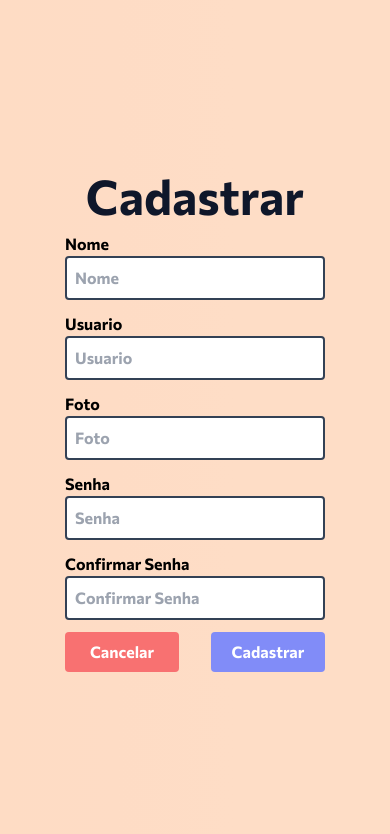
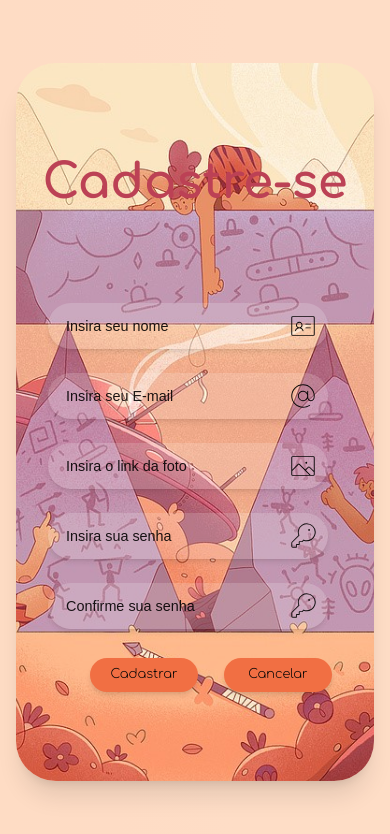
Before and after one commit to Fertilesoil/blogpessoal_frontend, a React (Vite) app: page /cadastro in a window 390 px wide. Shown: the top 834 px of the page. Built offline with nearby package versions, Linux system fonts and the light colour scheme; a web font is replaced by a local one; what ldrs would draw is missing.

Commit message:
Refatoração de estilização da página de Cadastro

```diff
--- a/src/pages/cadastro/Cadastro.css
+++ b/src/pages/cadastro/Cadastro.css
@@ -1,8 +1,83 @@
-.fundoCadastro {
+/* .fundoCadastro {
   background-image: url("https://i.imgur.com/ZZFAmzo.jpg");
   background-repeat: no-repeat;
   width: 100%;
   min-height: 100vh;
   background-size: cover;
   background-position: center;
+} */
+
+.fonte {
+  font-family: 'Comfortaa', sans-serif;
 }
+
+.bg-img-2 {
+  background-image: url(/src/assets/img/img-cadastro.jpg);
+  background-size: cover;
+  background-repeat: no-repeat;
+  background-position: center;
+  object-fit: fill;
+  display: block;
+}
+
+.bg-forms-2 {
+  background-color: rgba(255, 255, 255, 0.19);
+  opacity: 0.98;
+}
+.bg {
+  background-image: url(../../assets/img/original2.jpg);
+  background-repeat: no-repeat;
+  background-position: center;
+  background-size: cover;
+}
+
+@media screen and (width <= 1080px) {
+
+  .bg {
+    background-image: url(../../assets/img/original2.jpg);
+    background-repeat: no-repeat;
+    background-position: center;
+    background-size: cover;
+  }
+
+  .img-forms {
+    border-radius: 2.5rem;
+  }
+  .caixa-encolhida-2 {
+    display: flex;
+    justify-content: center;
+    align-items: center;
+    width: 30rem;
+    margin: 0 1rem 0 1rem;
+  }
+
+  .img-lateral {
+    display: none;
+  }
+}
+
+@media screen and (width <= 550px) {
+
+  .bg {
+    background-image: url(../../assets/img/original2.jpg);
+    background-repeat: no-repeat;
+    background-position: center;
+    background-size: cover;
+  }
+
+  div.caixa-encolhida-2 {
+    display: flex;
+    justify-content: center;
+    align-items: center;
+    width: 25rem;
+    margin: 0 1rem 0 1rem;
+  }
+
+  button.fonte {
+    font-size: 0.8rem;
+  }
+
+  button.btn {
+    width: 37%;
+  }
+}
--- a/src/pages/cadastro/Cadastro.tsx
+++ b/src/pages/cadastro/Cadastro.tsx
@@ -1,12 +1,12 @@
 import { ChangeEvent, FormEvent, useEffect, useState } from 'react'
-import { RotatingLines } from 'react-loader-spinner'
 import { useNavigate } from 'react-router-dom'
-
 import { toastAlerta } from '../../utils/toastAlerta'
 import { cadastrarUsuario } from '../../services/Service'
 import UsuarioLogin from '../../models/UsuarioLogin'
-
 import './Cadastro.css'
+import { At, IdentificationCard, Key, Image } from '@phosphor-icons/react'
+import { treadmill } from 'ldrs'
+treadmill.register('l-treadmill')
 
 function Cadastro() {
    const navigate = useNavigate()
@@ -20,7 +20,7 @@ function Cadastro() {
       usuario: '',
       senha: '',
       foto: '',
-      token:""
+      token: ""
    })
 
    useEffect(() => {
@@ -68,94 +68,198 @@ function Cadastro() {
    }
 
    return (
-      <div className="grid grid-cols-1 lg:grid-cols-2 h-screen place-items-center font-bold">
-         <div className="fundoCadastro hidden lg:block"></div>
-         <form
-            className='flex justify-center items-center flex-col w-2/3 gap-3'
-            onSubmit={cadastrarNovoUsuario}>
-            <h2 className='text-slate-900 text-5xl'>Cadastrar</h2>
-            <div className="flex flex-col w-full">
-               <label htmlFor="nome">Nome</label>
-               <input
+
+      <section className='w-[100%] h-[100vh] flex justify-center items-center'>
+
+         <div className="caixa-encolhida-2 flex items-center w-[60rem] h-[85%] rounded-[2.5rem] border-none shadow-xl">
+            {/* <div className="img-lateral bg-img-2 w-[25rem] h-[100%] min-h-[80vh] rounded-l-[2.5rem] border-none outline-none"> </div> */}
+
+            <div className="bg-forms-2 img-forms bg w-[100%] h-[100%] min-h-[80vh] flex flex-col justify-evenly rounded-[2.5rem] border-none outline-none">
+
+               <div className="rounded-[2.5rem] border-none outline-none">
+                  <h1 className='text-[3em] text-center text-[#bb3e53] font-extrabold'>Cadastre-se</h1>
+               </div>
+
+               <form className='flex flex-col justify-center items-center gap-6 rounded-[2.5rem] border-none outline-none ml-8' onSubmit={cadastrarNovoUsuario}>
+
+                  <div className='w-[100%] h-[23%]  flex items-center justify-center'>
+                     <label htmlFor="nome"></label>
+                     <input className='font bg-forms-2 text-[0.9rem] cursor-pointer border-none outline-none opacity-90 rounded-[3rem] p-3 w-[100%] h-[100%] placeholder:text-black placeholder:font-[300] placeholder:indent-1.5 focus:opacity-100 focus:p-4 focus:duration-200 focus:font-[600] shadow-md'
+                        placeholder='Insira seu nome'
                         type="text"
                         id="nome"
                         name="nome"
-                  placeholder="Nome"
-                  className="border-2 border-slate-700 rounded p-2"
                         value={usuario.nome}
-                  onChange={(e: ChangeEvent<HTMLInputElement>) => atualizarEstado(e)}
-               />
+                        onChange={(e: ChangeEvent<HTMLInputElement>) => atualizarEstado(e)} />
+                     <i className='bg-forms-2 cursor-pointer p-2 bg-transparent relative right-12 border-none outline-none rounded-[3rem]'><IdentificationCard size={30} weight="thin" /></i>
                   </div>
-            <div className="flex flex-col w-full">
-               <label htmlFor="usuario">Usuario</label>
-               <input
+
+                  <div className='w-[100%] h-[23%]  flex items-center justify-center'>
+                     <label htmlFor="usuario"></label>
+                     <input className='font bg-forms-2 text-[0.9rem] cursor-pointer border-none outline-none opacity-90 rounded-[3rem] p-3 w-[100%] h-[100%] placeholder:text-black placeholder:font-[300] placeholder:indent-1.5 focus:opacity-100 focus:p-4 focus:duration-200 focus:font-[600] shadow-md'
+                        placeholder='Insira seu E-mail'
                         type="text"
                         id="usuario"
                         name="usuario"
-                  placeholder="Usuario"
-                  className="border-2 border-slate-700 rounded p-2"
                         value={usuario.usuario}
-                  onChange={(e: ChangeEvent<HTMLInputElement>) => atualizarEstado(e)}
-               />
+                        onChange={(e: ChangeEvent<HTMLInputElement>) => atualizarEstado(e)} />
+                     <i className='bg-forms-2 cursor-pointer p-2 bg-transparent relative right-12 border-none outline-none rounded-[3rem]'><At size={30} weight="thin" /></i>
                   </div>
-            <div className="flex flex-col w-full">
-               <label htmlFor="foto">Foto</label>
-               <input
+
+                  <div className='w-[100%] h-[23%]  flex items-center justify-center'>
+                     <label htmlFor="foto"></label>
+                     <input className='font bg-forms-2 text-[0.9rem] cursor-pointer border-none outline-none opacity-90 rounded-[3rem] p-3 w-[100%] h-[100%] placeholder:text-black placeholder:font-[300] placeholder:indent-1.5 focus:opacity-100 focus:p-4 focus:duration-200 focus:font-[600] shadow-md'
+                        placeholder='Insira o link da foto'
                         type="text"
                         id="foto"
                         name="foto"
-                  placeholder="Foto"
-                  className="border-2 border-slate-700 rounded p-2"
                         value={usuario.foto}
-                  onChange={(e: ChangeEvent<HTMLInputElement>) => atualizarEstado(e)}
-               />
+                        onChange={(e: ChangeEvent<HTMLInputElement>) => atualizarEstado(e)} />
+                     <i className='bg-forms-2 cursor-pointer p-2 bg-transparent relative right-12 border-none outline-none rounded-[3rem]'><Image size={30} weight="thin" /></i>
                   </div>
-            <div className="flex flex-col w-full">
-               <label htmlFor="senha">Senha</label>
-               <input
+
+                  <div className='w-[100%] h-[23%]  flex items-center justify-center'>
+                     <label htmlFor="senha"></label>
+                     <input className='font bg-forms-2 text-[0.9rem] cursor-pointer border-none outline-none opacity-90 rounded-[3rem] p-3 w-[100%] h-[100%] placeholder:text-black placeholder:font-[300] placeholder:indent-1.5 focus:opacity-100 focus:p-4 focus:duration-200 focus:font-[600] shadow-md'
+                        placeholder='Insira sua senha'
                         type="password"
                         id="senha"
                         name="senha"
-                  placeholder="Senha"
-                  className="border-2 border-slate-700 rounded p-2"
                         value={usuario.senha}
-                  onChange={(e: ChangeEvent<HTMLInputElement>) => atualizarEstado(e)}
-               />
+                        onChange={(e: ChangeEvent<HTMLInputElement>) => atualizarEstado(e)} />
+                     <i className='bg-forms cursor-pointer p-2 bg-transparent relative right-12 border-none outline-none rounded-[3rem]'><Key size={30} weight="thin" /></i>
                   </div>
-            <div className="flex flex-col w-full">
-               <label htmlFor="confirmarSenha">Confirmar Senha</label>
-               <input
+
+                  <div className='w-[100%] h-[23%]  flex items-center justify-center'>
+                     <label htmlFor="confirmarSenha"></label>
+                     <input className='font bg-forms-2 text-[0.9rem] cursor-pointer border-none outline-none opacity-90 rounded-[3rem] p-3 w-[100%] h-[100%] placeholder:text-black placeholder:font-[300] placeholder:indent-1.5 focus:opacity-100 focus:p-4 focus:duration-200 focus:font-[600] shadow-md'
+                        placeholder='Confirme sua senha'
                         type="password"
                         id="confirmarSenha"
                         name="confirmarSenha"
-                  placeholder="Confirmar Senha"
-                  className="border-2 border-slate-700 rounded p-2"
                         value={confirmaSenha}
-                  onChange={(e: ChangeEvent<HTMLInputElement>) => handleConfirmarSenha(e)}
-               />
+                        onChange={(e: ChangeEvent<HTMLInputElement>) => handleConfirmarSenha(e)} />
+                     <i className='bg-forms cursor-pointer p-2 bg-transparent relative right-12 border-none outline-none rounded-[3rem]'><Key size={30} weight="thin" /></i>
                   </div>
-            <div className="flex justify-around w-full gap-8">
-               <button
-                  className='rounded text-white bg-red-400 hover:bg-red-700 w-1/2 py-2'
-                  onClick={retornar}>
-                  Cancelar
+
+                  <div className="flex justify-evenly items-center w-[90%]">
+                     <button type='submit' className='btn flex justify-center items-center fonte w-[25%] h-[80%] rounded-[2.5rem] bg-[#f16d41] font-[300] text-[1.1rem] shadow-md hover:h-[73%] hover:w-[27%] duration-300 ease-in-out focus:w-[23%] focus:h-[68%]'>
+                        {isLoading ? <l-treadmill
+                           color={'#f5f5f5'}
+                           size={40}
+                           speed={0.9}
+                        /> :
+                           <span className='flex items-center p-3'>Cadastrar</span>}
                      </button>
-               <button
-                  className='rounded text-white bg-indigo-400 hover:bg-indigo-900 w-1/2
-                                             py-2 flex justify-center'
-                  type='submit'>
-                  {isLoading ? <RotatingLines
-                     strokeColor="white"
-                     strokeWidth="5"
-                     animationDuration="0.75"
-                     width="24"
-                     visible={true}
-                  /> :
-                     <span>Cadastrar</span>}
+
+                     <button onClick={retornar} className='btn flex justify-center items-center fonte w-[25%] h-[80%] rounded-[2.5rem] bg-[#f16d41] font-[300] text-[1.1rem] shadow-md hover:h-[73%] hover:w-[27%] duration-300 ease-in-out focus:w-[23%] focus:h-[68%]'>
+                        <span className='flex items-center p-3'>Cancelar</span>
                      </button>
                   </div>
                </form>
+
+
+
             </div>
+
+         </div>
+
+      </section>
+
+      // <div className="grid grid-cols-1 lg:grid-cols-2 h-screen place-items-center font-bold">
+      //    <div className="fundoCadastro hidden lg:block"></div>
+      //    <form
+      //       className='flex justify-center items-center flex-col w-2/3 gap-3'
+      //       onSubmit={cadastrarNovoUsuario}>
+      //       <h2 className='text-slate-900 text-5xl'>Cadastrar</h2>
+      //       <div className="flex flex-col w-full">
+      //          <label htmlFor="nome">Nome</label>
+      //          <input
+      //             type="text"
+      //             id="nome"
+      //             name="nome"
+      //             placeholder="Nome"
+      //             className="border-2 border-slate-700 rounded p-2"
+      //             value={usuario.nome}
+      //             onChange={(e: ChangeEvent<HTMLInputElement>) => atualizarEstado(e)}
+      //          />
+
+      //       </div>
+      //       <div className="flex flex-col w-full">
+      //          <label htmlFor="usuario">Usuario</label>
+      //          <input
+      //             type="text"
+      //             id="usuario"
+      //             name="usuario"
+      //             placeholder="Usuario"
+      //             className="border-2 border-slate-700 rounded p-2"
+      //             value={usuario.usuario}
+      //             onChange={(e: ChangeEvent<HTMLInputElement>) => atualizarEstado(e)}
+      //          />
+
+      //       </div>
+      //       <div className="flex flex-col w-full">
+      //          <label htmlFor="foto">Foto</label>
+      //          <input
+      //             type="text"
+      //             id="foto"
+      //             name="foto"
+      //             placeholder="Foto"
+      //             className="border-2 border-slate-700 rounded p-2"
+      //             value={usuario.foto}
+      //             onChange={(e: ChangeEvent<HTMLInputElement>) => atualizarEstado(e)}
+      //          />
+
+      //       </div>
+      //       <div className="flex flex-col w-full">
+      //          <label htmlFor="senha">Senha</label>
+      //          <input
+      //             type="password"
+      //             id="senha"
+      //             name="senha"
+      //             placeholder="Senha"
+      //             className="border-2 border-slate-700 rounded p-2"
+      //             value={usuario.senha}
+      //             onChange={(e: ChangeEvent<HTMLInputElement>) => atualizarEstado(e)}
+      //          />
+
+      //       </div>
+      //       <div className="flex flex-col w-full">
+      //          <label htmlFor="confirmarSenha">Confirmar Senha</label>
+      //          <input
+      //             type="password"
+      //             id="confirmarSenha"
+      //             name="confirmarSenha"
+      //             placeholder="Confirmar Senha"
+      //             className="border-2 border-slate-700 rounded p-2"
+      //             value={confirmaSenha}
+      //             onChange={(e: ChangeEvent<HTMLInputElement>) => handleConfirmarSenha(e)}
+      //          />
+
+      //       </div>
+
+      //       <div className="flex justify-around w-full gap-8">
+      //          <button
+      //             className='rounded text-white bg-red-400 hover:bg-red-700 w-1/2 py-2'
+      //             onClick={retornar}>
+      //             Cancelar
+      //          </button>
+      //          <button
+      //             className='rounded text-white bg-indigo-400 hover:bg-indigo-900 w-1/2
+      //                                        py-2 flex justify-center'
+      //             type='submit'>
+      //             {isLoading ? <RotatingLines
+      //                strokeColor="white"
+      //                strokeWidth="5"
+      //                animationDuration="0.75"
+      //                width="24"
+      //                visible={true}
+      //             /> :
+      //                <span>Cadastrar</span>}
+      //          </button>
+      //       </div>
+      //    </form>
+      // </div>
    )
 }
 
--- a/src/pages/login/Login.tsx
+++ b/src/pages/login/Login.tsx
@@ -68,7 +68,7 @@ function Login() {
                         <i className='bg-forms cursor-pointer p-2 bg-transparent absolute right-10 border-none outline-none rounded-[3rem] '><Key size={32} weight="light" /></i></div>
 
                      <button type='submit'
-                        className='flex justify-center items-center w-[50%] h-[8%] rounded-[2.5rem] bg-[#f16d41] font-[600] text-[1.3rem] shadow-md hover:h-[8.5%] hover:w-[51%] duration-200 ease-in-out focus:w-[50%] focus:h-[8%]'>
+                        className='flex justify-center items-center w-[50%] h-[8%] rounded-[2.5rem] bg-[#f16d41] font-[300] text-[1.3rem] shadow-md hover:h-[8.5%] hover:w-[51%] duration-200 ease-in-out focus:w-[50%] focus:h-[8%]'>
                         {isLoading ? <l-treadmill
                            color={'#f5f5f5'}
                            size={40}
```
Also changed, not shown: src/assets/img/img-cadastro.jpg (added), src/assets/img/original2.jpg (added). Lines whose indentation alone changed are shown as unchanged.
